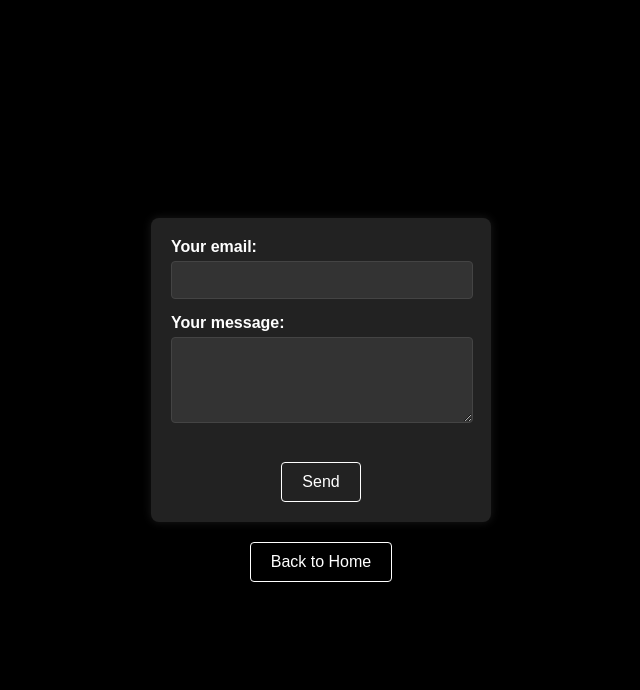
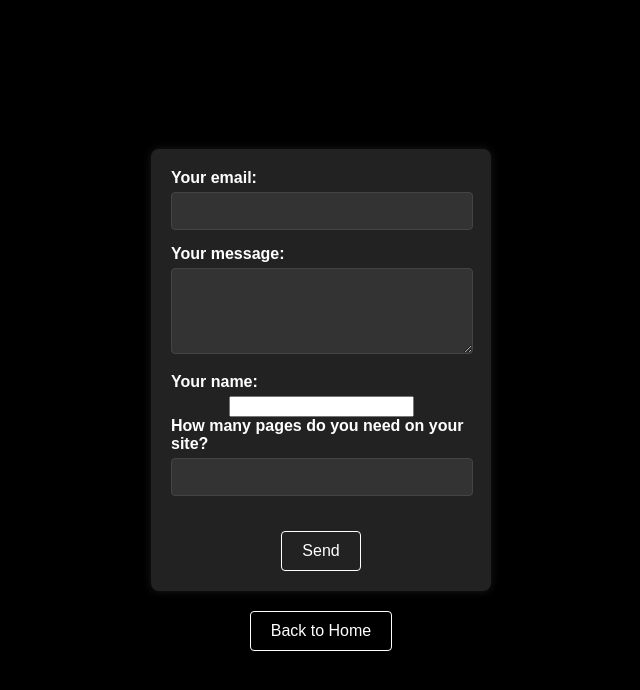
Before and after one commit to JackTambo/Freepups., a plain HTML site: page Form.html in a window 1280 px wide. Shown: the whole page, without its empty margins (319-959 px from the left). Drawn offline with Linux system fonts and the light colour scheme.

Commit message:
Update Form.html

```diff
--- a/Form.html
+++ b/Form.html
@@ -75,6 +75,14 @@
         Your message:
       </label>
       <textarea name="message" required rows="4"></textarea>
+         <label>
+        Your name:
+      </label>
+      <input type="name" name="name" required>
+         <label>
+        How many pages do you need on your site?
+      </label>
+      <input type="email" name="email" required>
       <button type="submit">Send</button>
     </form>
     <a href="#">Back to Home</a>
```
